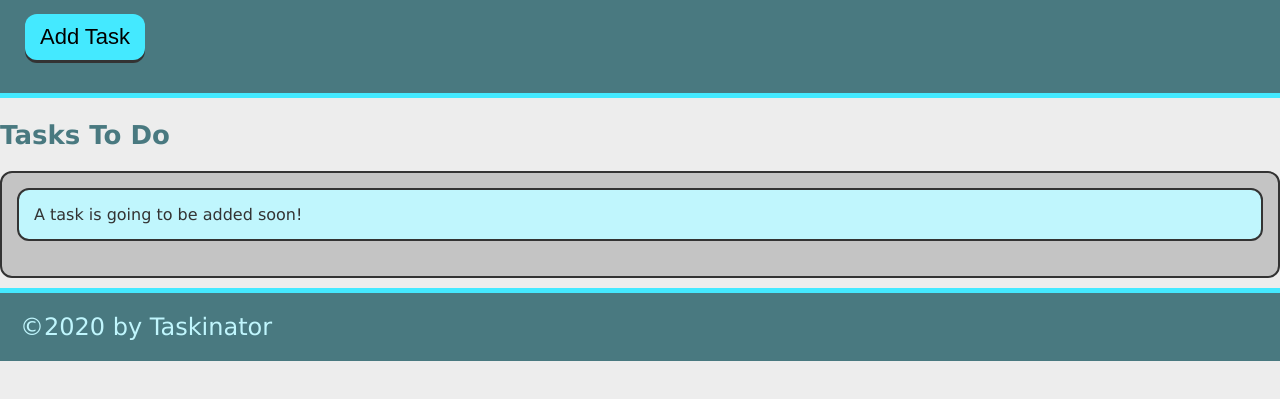
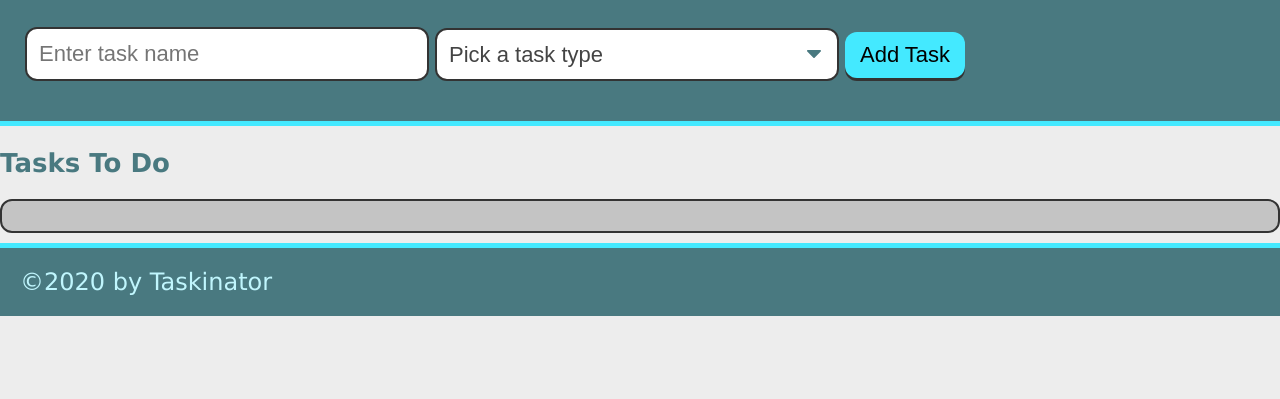
Before and after one commit to HighDynamics/taskinator, a plain HTML site: page index.html in a window 1280 px wide. Shown: the part 115-514 px from the top of the page. Drawn offline with Linux system fonts and the light colour scheme.

Commit message:
add form

```diff
--- a/assets/js/script.js
+++ b/assets/js/script.js
@@ -1,11 +1,13 @@
-var buttonEl = document.querySelector("#save-task");
+var formEl = document.querySelector("#task-form");
 var tasksToDoEl = document.querySelector("#tasks-to-do");
 
-var createTaskHandler = function(){
+var createTaskHandler = function(event){
+    event.preventDefault();
+
     var listItemEl = document.createElement("li");
     listItemEl.className = "task-item"
     listItemEl.textContent = "This is a new task."
     tasksToDoEl.appendChild(listItemEl)
 }
 
-buttonEl.addEventListener("click", createTaskHandler)
+formEl.addEventListener("submit", createTaskHandler)
--- a/index.html
+++ b/index.html
@@ -1,9 +1,9 @@
 <!DOCTYPE html>
 <html lang="en">
   <head>
-    <meta charset="UTF-8">
-    <meta http-equiv="X-UA-Compatible" content="IE=edge">
-    <meta name="viewport" content="width=device-width, initial-scale=1.0">
+    <meta charset="UTF-8" />
+    <meta http-equiv="X-UA-Compatible" content="IE=edge" />
+    <meta name="viewport" content="width=device-width, initial-scale=1.0" />
     <link rel="stylesheet" href="/assets/css/style.css" />
     <title>Taskinator</title>
   </head>
@@ -11,19 +11,30 @@
     <header>
       <h1 class="page-title">Taskinator</h1>
       <p>Click the button below to add a new task!</p>
-        <button class="btn" id="save-task">Add Task</button>
+      <form id="task-form">
+        <div class="form-group">
+          <input type="text" name="task-name" placeholder="Enter task name" />
+        </div>
+        <div class="form-group">
+          <select name="task-type" class="select-dropdown">
+            <option value="" disabled selected>Pick a task type</option>
+            <option value="Print">Print</option>
+            <option value="Web">Web</option>
+            <option value="Mobile">Mobile</option>
+          </select>
+        </div>
+        <div class="form-group">
+          <button class="btn" id="save-task" type="submit">Add Task</button>
+        </div>
+      </form>
     </header>
     <main>
       <section>
         <h2 class="list-title">Tasks To Do</h2>
-        <ul class="task-list" id="tasks-to-do">
-            <li class="task-item">A task is going to be added soon!</li>
-        </ul>
+        <ul class="task-list" id="tasks-to-do"></ul>
       </section>
     </main>
-    <footer>
-        &copy;2020 by Taskinator
-    </footer>
+    <footer>&copy;2020 by Taskinator</footer>
     <script src="./assets/js/script.js"></script>
   </body>
 </html>
```
Lines whose indentation alone changed are shown as unchanged.
